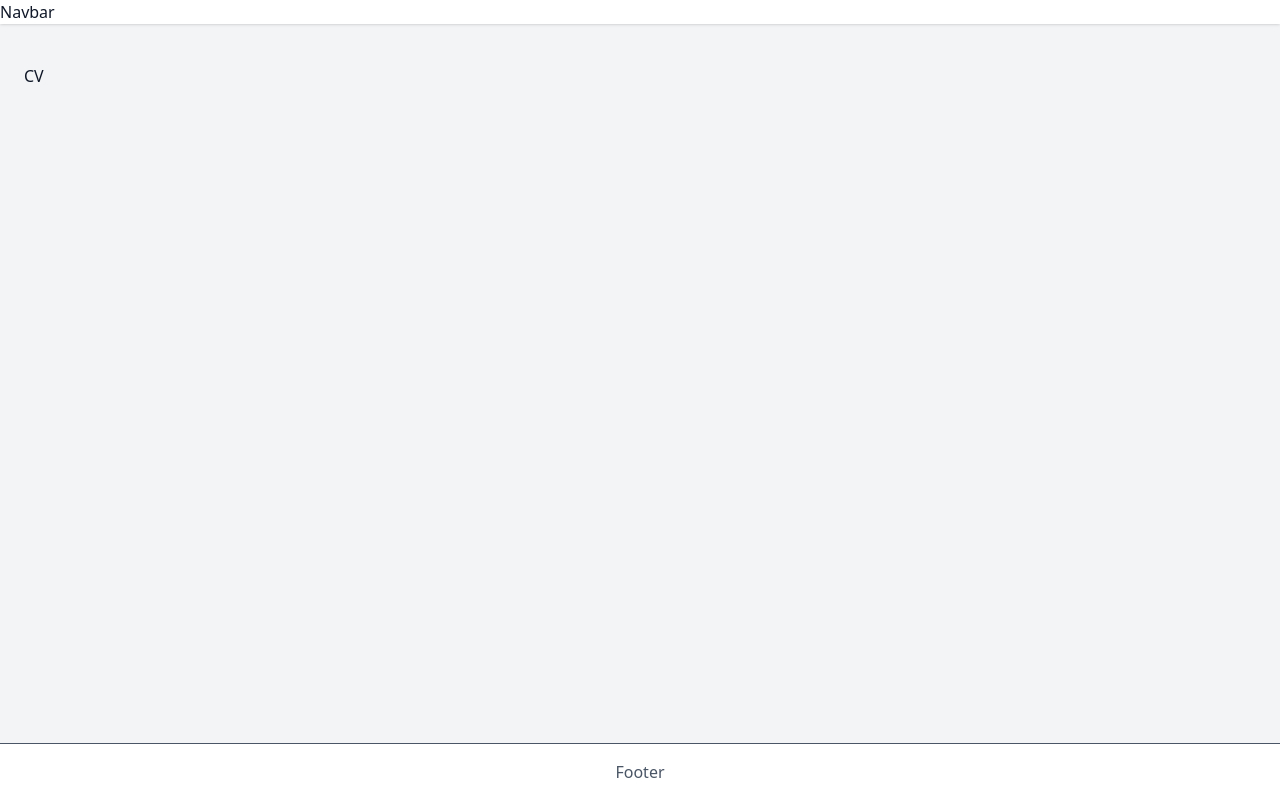
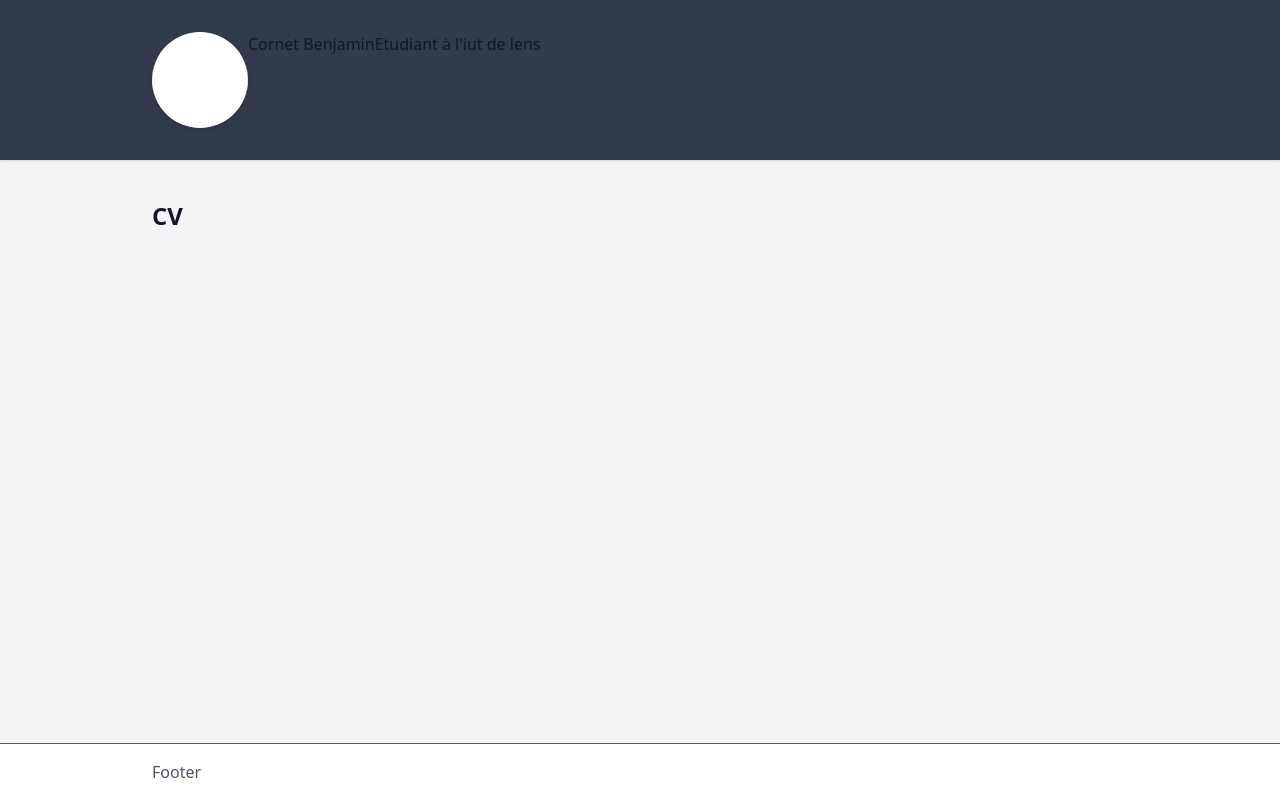
Before and after one commit to BenjaminC62/cv-cornet-benjamin, a Next.js app: page / in a window 1280 px wide. Built offline with nearby package versions, Linux system fonts and the light colour scheme.

Commit message:
#7 - corrections de la structure des composant et ajout d'une structure de base

```diff
--- /dev/null
+++ b/app/Navbar/Navbar.tsx
@@ -0,0 +1,14 @@
+import React from 'react'
+import Avatar from './components/Avatar';
+
+const Navbar: React.FC = () => {
+    return (
+        <nav className='flex'>
+            <Avatar />
+            <span>Cornet Benjamin</span>
+            <span>Etudiant à l'iut de lens</span>
+        </nav>
+    )
+}
+
+export default Navbar;
--- a/app/components/Navbar.tsx
+++ /dev/null
@@ -1,11 +0,0 @@
-import React from 'react'
-
-const Navbar: React.FC = () => {
-    return (
-        <nav className=''>
-            <span> Navbar </span>
-        </nav>
-    )
-}
-
-export default Navbar;
--- a/app/page.tsx
+++ b/app/page.tsx
@@ -1,18 +1,26 @@
-import Navbar from "./components/Navbar";
+import Navbar from "./Navbar/Navbar";
 
 export default function Home() {
+  const margeTailwind = "max-w-5xl w-full mx-auto px-6";
+
   return (
     <>
-      <header className="shadow-sm bg-white">
-        <Navbar />
+      <header className="shadow-sm bg-[#323B4C] py-8">
+        <div className={margeTailwind}>
+          <Navbar />
+        </div>
       </header>
 
-      <main className="flex-1 px-6 py-10">
-        <h1>CV </h1>
+      <main className="flex-1 py-10">
+        <div className={margeTailwind}>
+          <h1 className="text-2xl font-bold">CV</h1>
+        </div>
       </main>
 
-      <footer className="bg-white border-t py-4 text-center text-gray-600">
-        <span> Footer </span>
+      <footer className="bg-white border-t py-4 text-gray-600">
+        <div className={margeTailwind}>
+          <span>Footer</span>
+        </div>
       </footer>
     </>
   );
```
Also changed, not shown: app/layout.tsx (line endings or trailing spaces).
